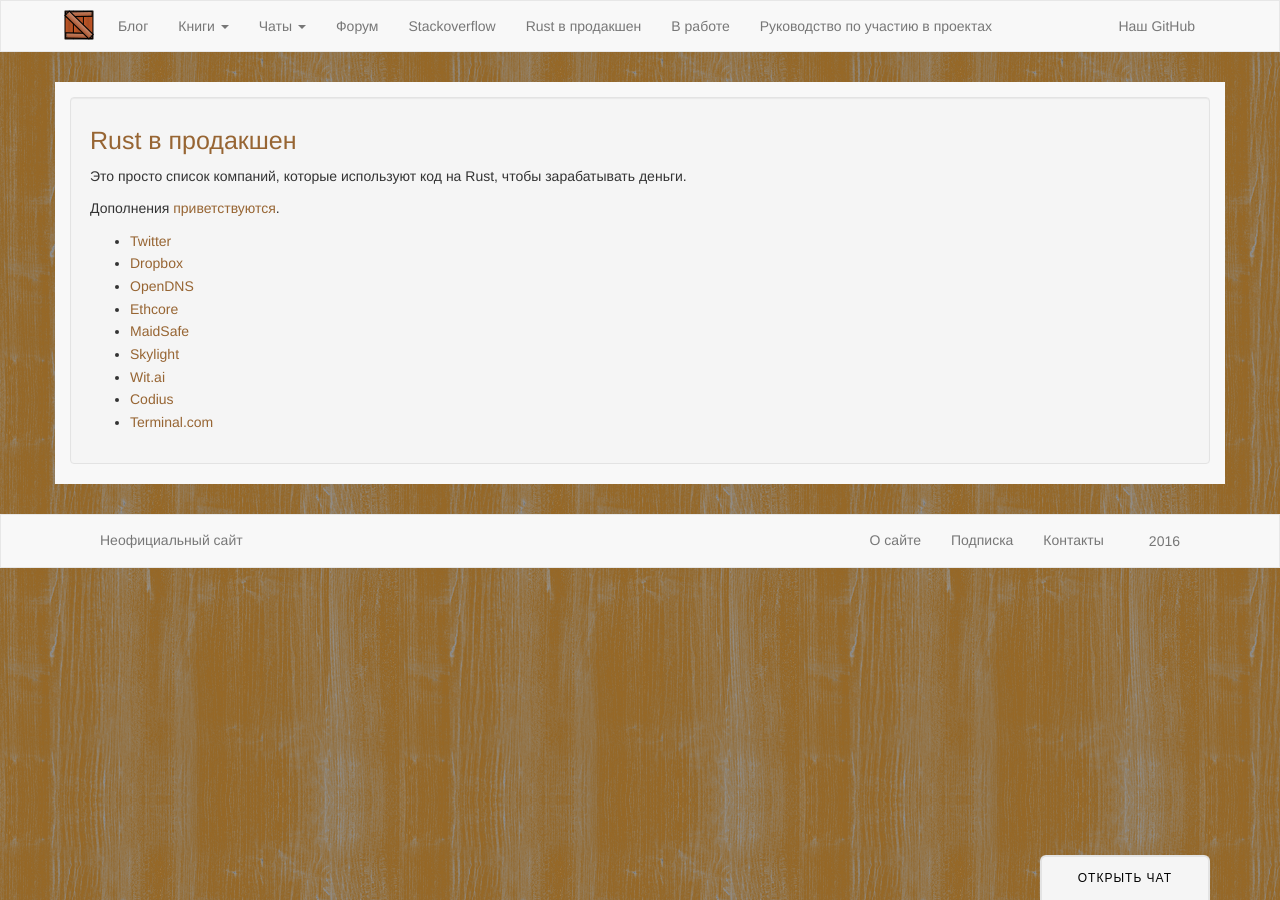
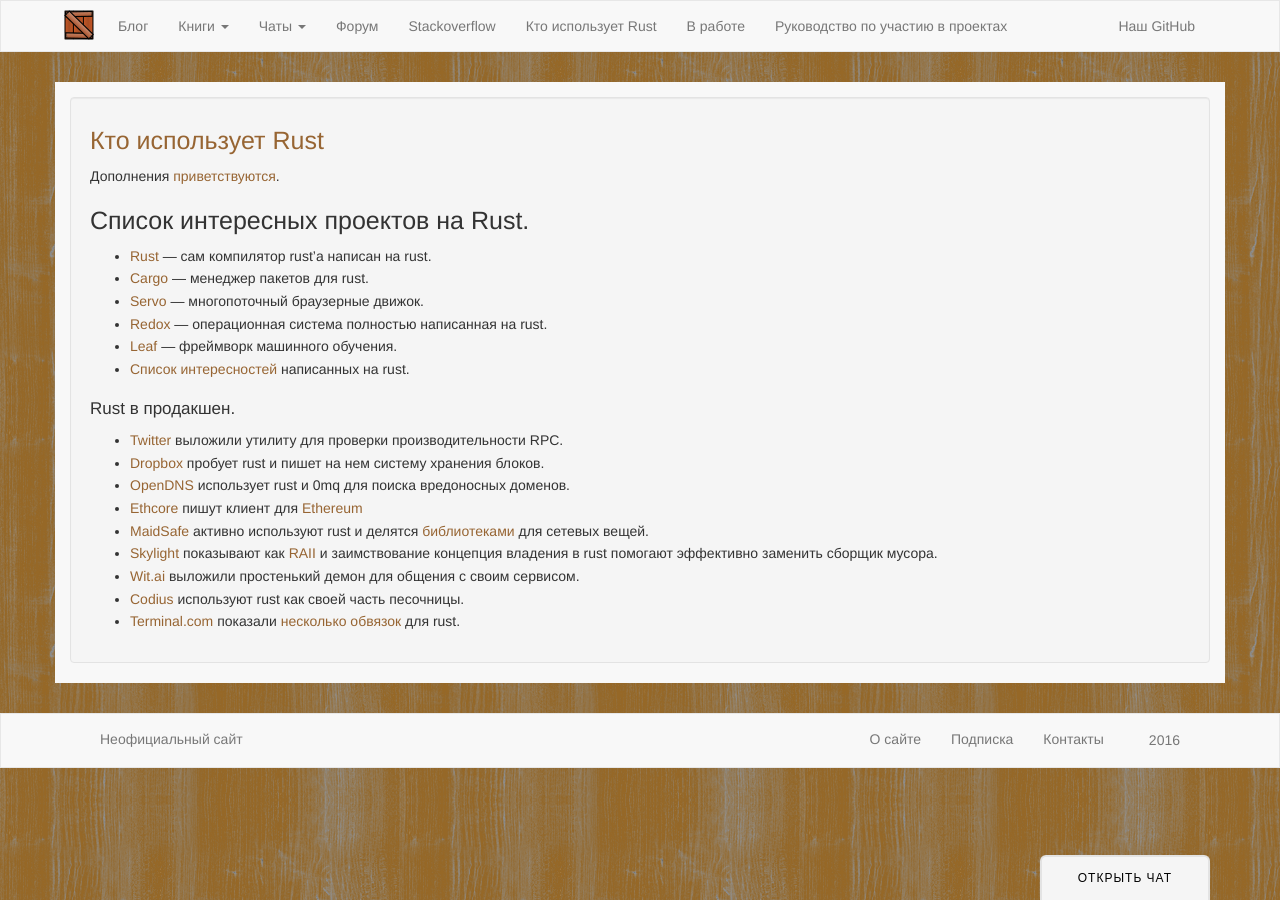
Before and after one commit to rust-lang-ru/rustycrate.ru, a Jekyll site: the page built from adopters.md, in a window 1280 px wide. Built offline with Jekyll 4.4.1, drawn with Linux system fonts in a browser that asks for light colours; nearby versions of some CDN libraries; Markdown is read by kramdown in place of the engine named in the settings.

Commit message:
Замена страницы "Rust в продакшен" на "Кто использует Rust" добавлены ссылки и описание.

```diff
--- a/_includes/header.html
+++ b/_includes/header.html
@@ -63,7 +63,7 @@
                 </li>
                 <li><a href="http://forum.rustycrate.ru" target="blank">Форум</a></li>
                 <li><a href="http://ru.stackoverflow.com/questions/tagged/rust" target="blank">Stackoverflow</a></li>
-                <li><a href="/adopters.html">Rust в продакшен</a></li>
+                <li><a href="/adopters.html">Кто использует Rust</a></li>
                 <li><a href="/in-progress.html">В работе</a></li>
                 <li><a href="/%D1%80%D1%83%D0%BA%D0%BE%D0%B2%D0%BE%D0%B4%D1%81%D1%82%D0%B2%D0%B0/2016/03/07/contributing.html">Руководство по участию в проектах</a></li>
             </ul>
--- a/adopters.md
+++ b/adopters.md
@@ -1,20 +1,26 @@
 ---
 layout: page
-title: Rust в продакшен
+title: Кто использует Rust
 
 ---
-
-Это просто список компаний, которые используют код на Rust, чтобы
-зарабатывать деньги.
-
 Дополнения [приветствуются](https://github.com/ruRust/rustycrate.ru/edit/master/adopters.md).
 
-* [Twitter](https://github.com/twitter/rpc-perf)
-* [Dropbox](http://www.wired.com/2016/03/epic-story-dropboxs-exodus-amazon-cloud-empire/)
-* [OpenDNS](https://labs.opendns.com/2013/10/04/zeromq-helping-us-block-malicious-domains/)
-* [Ethcore](https://ethcore.io/parity.html)
-* [MaidSafe](http://blog.maidsafe.net/2015/07/01/the-ants-are-coming/)
-* [Skylight](http://blog.skylight.io/rust-means-never-having-to-close-a-socket/)
-* [Wit.ai](https://github.com/wit-ai/witd)
-* [Codius](https://codius.org/blog/codius-rust/)
-* [Terminal.com](http://slides.com/jonathanreem/implementing-http-1#/)
+#Список интересных проектов на Rust.
+* [Rust](https://github.com/rust-lang/rust) — сам компилятор rust'а написан на rust.
+* [Cargo](https://github.com/rust-lang/cargo) — менеджер пакетов для rust.
+* [Servo](https://github.com/servo/servo) — многопоточный браузерные движок.
+* [Redox](https://github.com/redox-os/redox) — операционная система полностью написанная на rust.
+* [Leaf](https://github.com/autumnai/leaf) — фреймворк машинного обучения.
+* [Список интересностей](https://github.com/kud1ing/awesome-rust) написанных на rust.
+
+
+###Rust в продакшен.
+* [Twitter](https://github.com/twitter/rpc-perf) выложили утилиту для проверки производительности RPC.
+* [Dropbox](http://www.wired.com/2016/03/epic-story-dropboxs-exodus-amazon-cloud-empire/) пробует rust и пишет на нем систему хранения блоков.
+* [OpenDNS](https://labs.opendns.com/2013/10/04/zeromq-helping-us-block-malicious-domains/) использует rust и 0mq для поиска вредоносных доменов.
+* [Ethcore](https://ethcore.io/parity.html) пишут клиент для [Ethereum](https://ru.wikipedia.org/wiki/Ethereum)
+* [MaidSafe](http://blog.maidsafe.net/2015/07/01/the-ants-are-coming/) активно используют rust и делятся [библиотеками](https://crates.io/search?q=maidsafe) для сетевых вещей.
+* [Skylight](http://blog.skylight.io/rust-means-never-having-to-close-a-socket/) показывают как [RAII](https://uk.wikipedia.org/wiki/Resource_Acquisition_Is_Initialization) и заимствование концепция владения в rust помогают эффективно заменить сборщик мусора.
+* [Wit.ai](https://github.com/wit-ai/witd) выложили простенький демон для общения с своим сервисом.
+* [Codius](https://codius.org/blog/codius-rust/) используют rust как своей часть песочницы.
+* [Terminal.com](http://slides.com/jonathanreem/implementing-http-1#/) показали [несколько](https://github.com/terminalcloud/libnetfilter_queue) [обвязок](https://github.com/terminalcloud/rust-scheduler) для rust.
```
